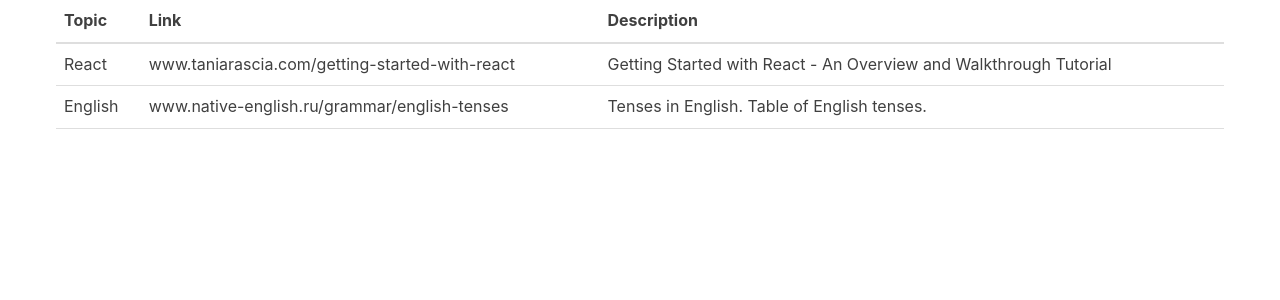
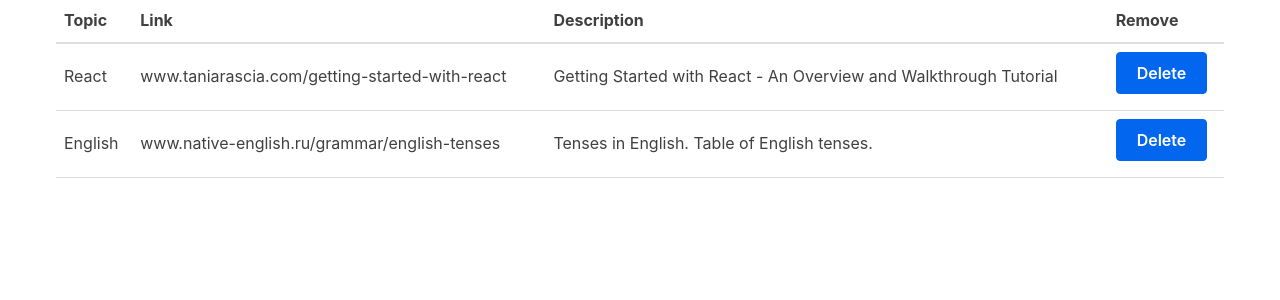
Before and after one commit to YginWhite/react-getting-started-, a React (Create React App) app: page / in a window 1280 px wide. Shown: the top 300 px of the page. Built offline with nearby package versions, Linux system fonts and the light colour scheme.

Commit message:
Add removeLink feature to App

```diff
--- a/src/App.js
+++ b/src/App.js
@@ -18,11 +18,21 @@
 		]
 	}
 
+	removeLink = (index) => {
+		const { links } = this.state;
+
+		this.setState({
+			links: links.filter((item, i) => {
+				return i !== index;
+			})
+		});
+	}
+
 	render() {
 		const { links } = this.state;
 		return (
 			<div className="container">
-			    <Table linkData={links}/>
+			    <Table linkData={links} removeLink={this.removeLink}/>
 			</div>
 		);
 	}
--- a/src/Table.js
+++ b/src/Table.js
@@ -7,6 +7,7 @@
 				<th>Topic</th>
 				<th>Link</th>
 				<th>Description</th>
+				<th>Remove</th>
 			</tr>
 		</thead>
 	);
@@ -19,6 +20,9 @@
 				<td>{row.topic}</td>
 				<td>{row.link}</td>
 				<td>{row.description}</td>
+				<td>
+					<button onClick={() => {props.removeLink(index)}}>Delete</button>
+				</td>
 			</tr>
 		);
 	});
@@ -31,13 +35,13 @@
 
 class Table extends Component {
 	render() {
-		const { linkData } = this.props;
+		const { linkData, removeLink } = this.props;
 
 		return (
 			<div>
 			    <table>
 			    	<TableHeader />
-			    	<TableBody linkData={linkData}/>
+			    	<TableBody linkData={linkData} removeLink={removeLink}/>
 			    </table>
 			</div>
 		);
```
